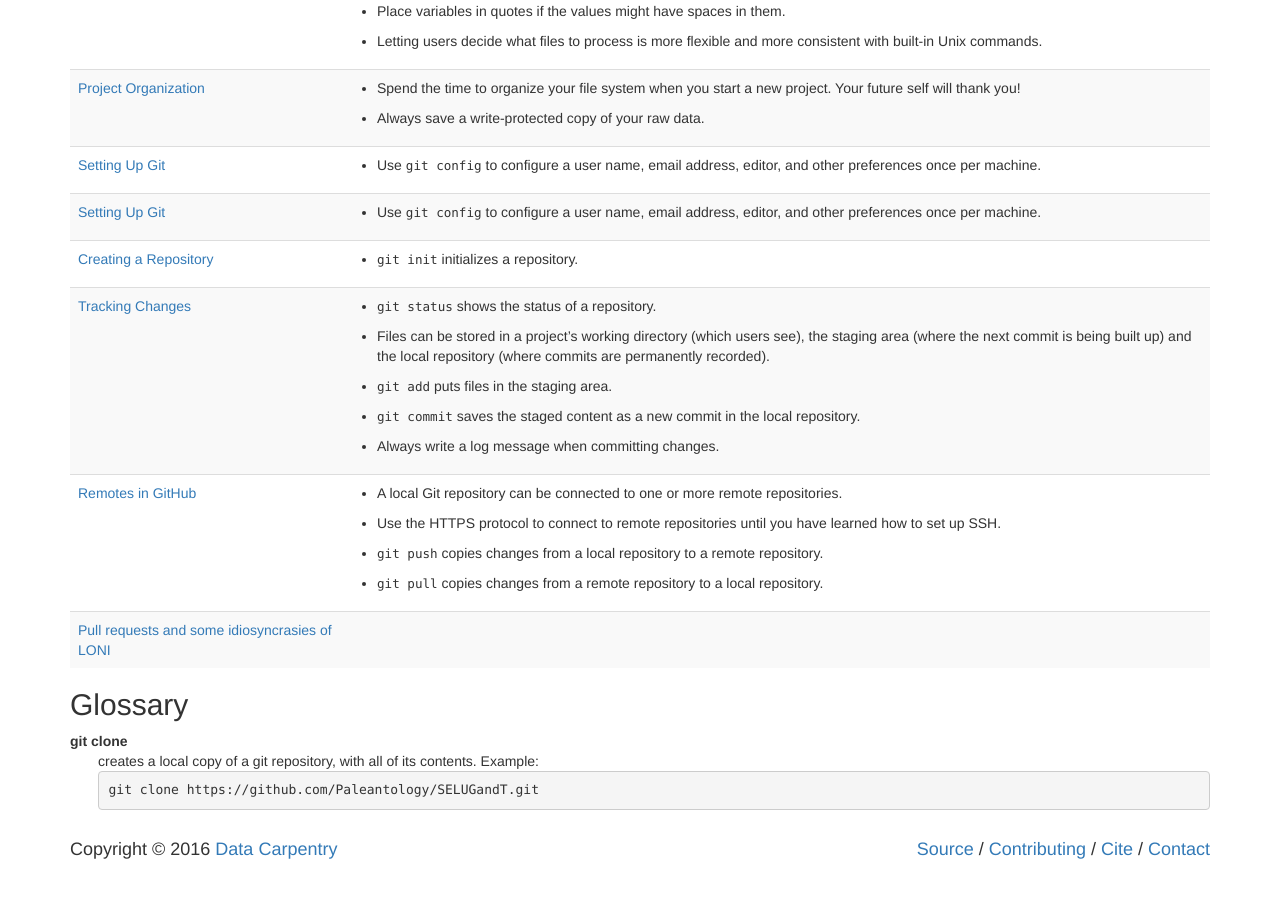
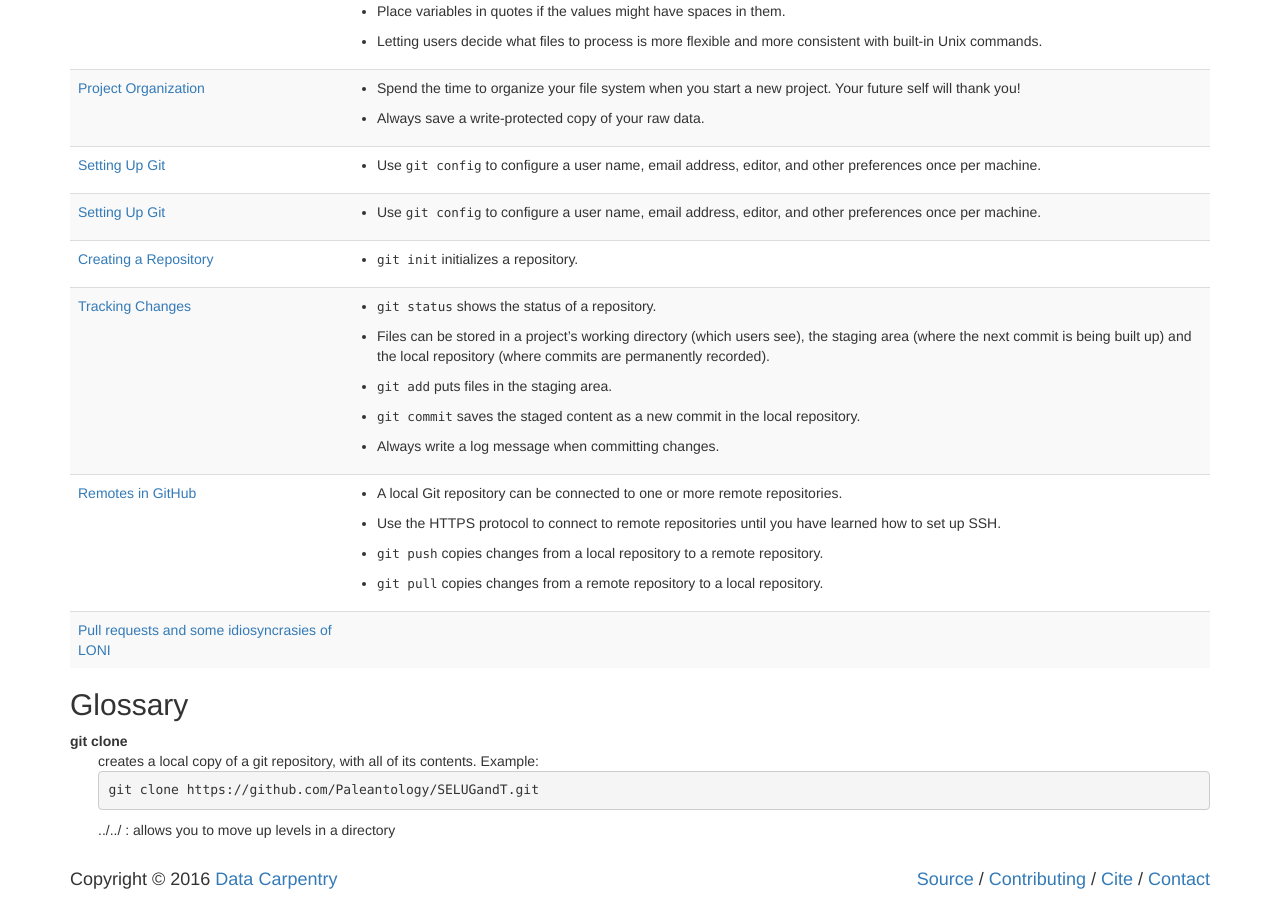
Before and after one commit to raechill95/SELUGandT, a Jekyll site: the page built from reference.md, in a window 1280 px wide and 900 px high, scrolled down 1762 px. Built offline with Jekyll 4.4.1, drawn with Linux system fonts in a browser that asks for light colours; our own code applies the rules of GitHub Pages for plain Markdown files; before the commit the page ends 2632 px from its top, so only the background shows below that.

Commit message:
adding a line to the glossary

````diff
--- a/reference.md
+++ b/reference.md
@@ -11,3 +11,4 @@ git clone
 ```
 git clone https://github.com/Paleantology/SELUGandT.git
 ```
+../../ : allows you to move up levels in a directory
````
